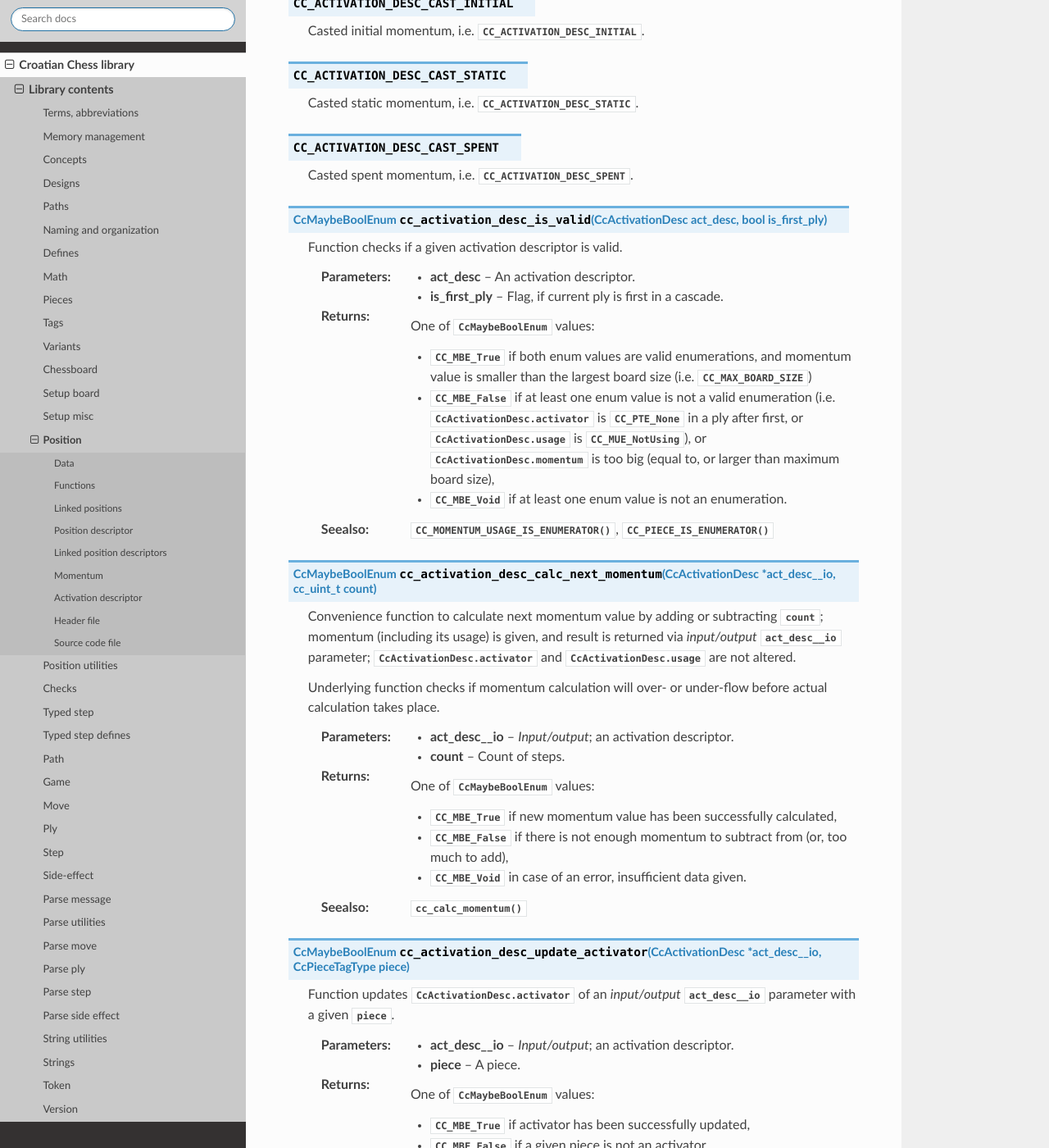
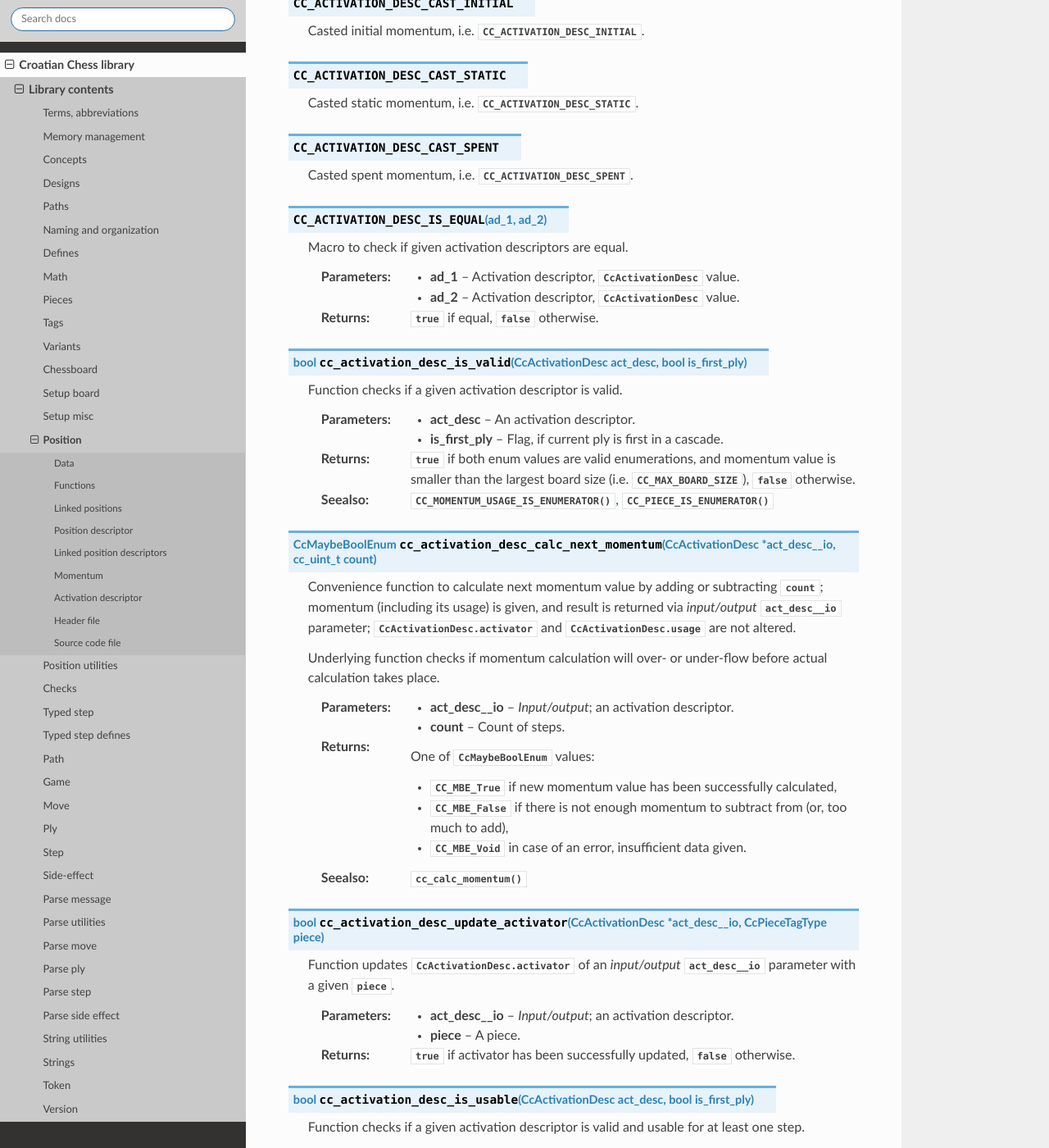
Before and after one commit to mmlacak/crochess, a Sphinx documentation site: the page built from docs/source/libcc/ccpos.rst, in a window 1280 px wide and 1400 px high, scrolled down 14014 px. Shown: the whole window at 82% size. Built offline with Sphinx 7.4.7 and the Read the Docs theme 3.1.0, drawn with Linux system fonts in a browser that asks for light colours; some of the changed text lies outside the part shown.

Commit message:
Docs for act desc funcs.

```diff
--- a/docs/source/conf.py
+++ b/docs/source/conf.py
@@ -26,10 +26,10 @@ copyright = '2021, Mario Mlačak'
 author = 'Mario Mlačak'
 
 # The short X.Y version
-version = "0.0.1.263:1442+20250731.232824"   # docs-new-lib-short-version-major-minor-feature-commit+meta~breaks-place-marker
+version = "0.0.1.265:1444+20250801.010725"   # docs-new-lib-short-version-major-minor-feature-commit+meta~breaks-place-marker
 
 # The full version, including alpha/beta/rc tags
-release = "0.0.1.263:1442+20250731.232824"   # docs-new-lib-full-version-major-minor-feature-commit+meta~breaks-place-marker
+release = "0.0.1.265:1444+20250801.010725"   # docs-new-lib-full-version-major-minor-feature-commit+meta~breaks-place-marker
 
 
 # -- General configuration ---------------------------------------------------
--- a/docs/source/libcc/ccpos.rst
+++ b/docs/source/libcc/ccpos.rst
@@ -698,18 +698,23 @@ Activation descriptor
 
     Casted spent momentum, i.e. :c:macro:`CC_ACTIVATION_DESC_SPENT`.
 
-.. c:function:: CcMaybeBoolEnum cc_activation_desc_is_valid( CcActivationDesc act_desc, bool is_first_ply )
+.. c:macro:: CC_ACTIVATION_DESC_IS_EQUAL(ad_1,ad_2)
+
+    Macro to check if given activation descriptors are equal.
+
+    :param ad_1: Activation descriptor, :c:type:`CcActivationDesc` value.
+    :param ad_2: Activation descriptor, :c:type:`CcActivationDesc` value.
+    :returns: :c:data:`true` if equal, :c:data:`false` otherwise.
+
+.. c:function:: bool cc_activation_desc_is_valid( CcActivationDesc act_desc, bool is_first_ply )
 
     Function checks if a given activation descriptor is valid.
 
     :param act_desc: An activation descriptor.
     :param is_first_ply: Flag, if current ply is first in a cascade.
-    :returns: One of :c:enum:`CcMaybeBoolEnum` values:
-
-        * :c:enumerator:`CC_MBE_True` if both enum values are valid enumerations, and momentum value is smaller than the largest board size (i.e. :c:macro:`CC_MAX_BOARD_SIZE`)
-        * :c:enumerator:`CC_MBE_False` if at least one enum value is not a valid enumeration (i.e. :c:member:`CcActivationDesc.activator` is :c:enumerator:`CC_PTE_None` in a ply after first, or :c:member:`CcActivationDesc.usage` is :c:enumerator:`CC_MUE_NotUsing`), or :c:member:`CcActivationDesc.momentum` is too big (equal to, or larger than maximum board size),
-        * :c:enumerator:`CC_MBE_Void` if at least one enum value is not an enumeration.
-
+    :returns: :c:data:`true` if both enum values are valid enumerations,
+        and momentum value is smaller than the largest board size (i.e.
+        :c:macro:`CC_MAX_BOARD_SIZE`), :c:data:`false` otherwise.
     :seealso: :c:macro:`CC_MOMENTUM_USAGE_IS_ENUMERATOR()`, :c:macro:`CC_PIECE_IS_ENUMERATOR()`
 
 .. c:function:: CcMaybeBoolEnum cc_activation_desc_calc_next_momentum( CcActivationDesc * act_desc__io, cc_uint_t count )
@@ -732,32 +737,23 @@ Activation descriptor
 
     :seealso: :c:func:`cc_calc_momentum()`
 
-.. c:function:: CcMaybeBoolEnum cc_activation_desc_update_activator( CcActivationDesc * act_desc__io, CcPieceTagType piece )
+.. c:function:: bool cc_activation_desc_update_activator( CcActivationDesc * act_desc__io, CcPieceTagType piece )
 
     Function updates :c:member:`CcActivationDesc.activator` of an *input/output*
     :c:var:`act_desc__io` parameter with a given :c:var:`piece`.
 
     :param act_desc__io: *Input/output*; an activation descriptor.
     :param piece: A piece.
-    :returns: One of :c:enum:`CcMaybeBoolEnum` values:
+    :returns: :c:data:`true` if activator has been successfully updated, :c:data:`false` otherwise.
 
-        * :c:enumerator:`CC_MBE_True` if activator has been successfully updated,
-        * :c:enumerator:`CC_MBE_False` if a given piece is not an activator,
-        * :c:enumerator:`CC_MBE_Void` in case of an error, insufficient, or invalid data given.
-
-.. c:function:: CcMaybeBoolEnum cc_activation_desc_is_usable( CcActivationDesc act_desc, bool is_first_ply )
+.. c:function:: bool cc_activation_desc_is_usable( CcActivationDesc act_desc, bool is_first_ply )
 
     Function checks if a given activation descriptor is valid and usable for at
     least one step.
 
     :param act_desc: An activation descriptor.
     :param is_first_ply: Flag, if current ply is first in a cascade.
-    :returns: One of :c:enum:`CcMaybeBoolEnum` values:
-
-        * :c:enumerator:`CC_MBE_True` if activation descriptor is valid and usable
-        * :c:enumerator:`CC_MBE_False` if activation descriptor is valid but not usable
-        * :c:enumerator:`CC_MBE_Void` if activation descriptor is not valid.
-
+    :returns: :c:data:`true` if activation descriptor is valid and usable, :c:data:`false` otherwise.
     :seealso: :c:func:`cc_activation_desc_is_valid()`
 
 .. c:function:: bool cc_activation_desc_as_string( CcActivationDesc act_desc, cc_char_32 * act_dest_str__o )
```
Also changed, not shown: 1 other file.
